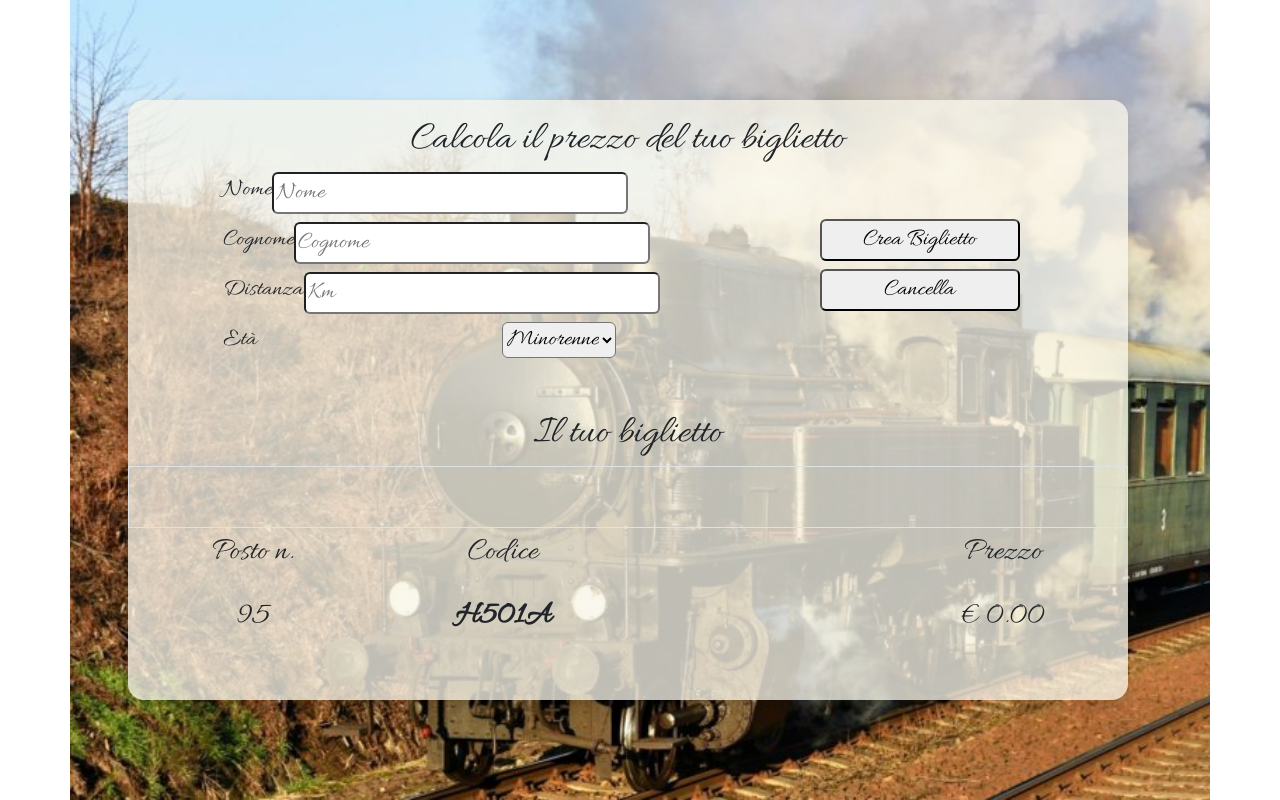
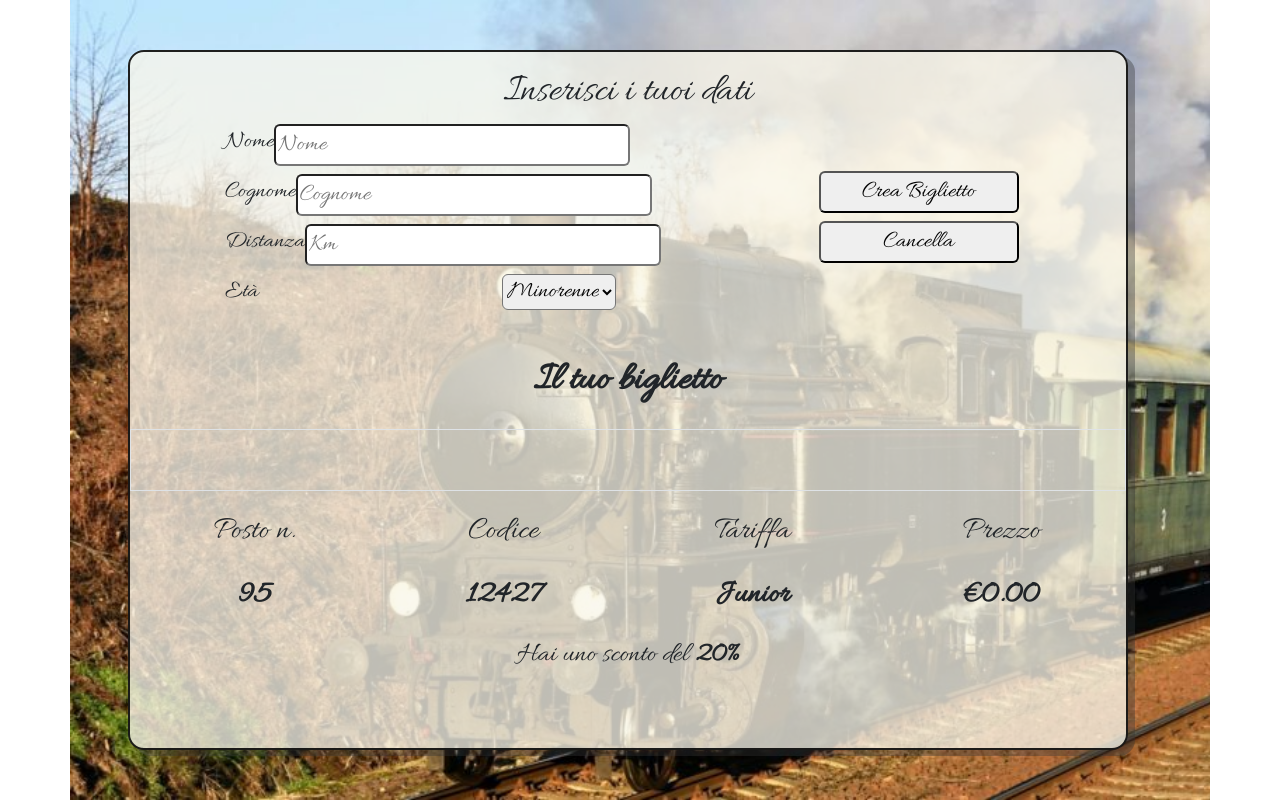
Before and after one commit to giomen88/js-biglietto-treno-form, a plain HTML site: page index.html in a window 1280 px wide. Both pictures are taken after a click on the button "Crea Biglietto". Drawn offline with nearby package versions, Linux system fonts and the light colour scheme.

Commit message:
finito senza validazione

```diff
--- a/css/style.css
+++ b/css/style.css
@@ -9,12 +9,14 @@
 
 .content {
     background-color: rgba(249, 246, 235, 0.767);
-    height: 600px;
+    height: 700px;
     width: 1000px;
     position: absolute;
     top: 50%;
     left: 50%;
     transform: translate(-50%, -50%);
+    border: 2px solid rgba(0, 0, 0, 0.873);
+    box-shadow: 7px 6px rgba(54, 54, 54, 0.384);
 }
 
 button {
--- a/index.html
+++ b/index.html
@@ -26,11 +26,11 @@
 <body>
     <div class="container">
 
-        <div class="row content rounded-4 shadow text-center align-items-between">
+        <div class="row content rounded-4 text-center align-items-between py-3">
 
-            <div class="info col-12 mt-3">
+            <div class="info col-12">
 
-                <h1 class="mb-2">Calcola il prezzo del tuo biglietto</h1>
+                <h1 class="mb-2">Inserisci i tuoi dati</h1>
 
                 <div class="row fs-4 justify-content-between">
 
@@ -70,11 +70,11 @@
 
             <div class="col-12 ticket">
 
-                <h1>Il tuo biglietto</h1>
+                <h1><strong>Il tuo biglietto</strong></h1>
 
                 <div class="row">
 
-                    <div class="col-12 border">
+                    <div class="col-12 border my-3">
                         <span id="name-paragraph" class="fs-1 me-4"></span>
                         <span id="surname-paragraph" class="fs-1"></span>
                     </div>
@@ -86,16 +86,21 @@
 
                     <div class="col">
                         <p class="fs-2">Codice</p>
-                        <p id="code-paragraph" class="fs-2"><strong>H501A</strong></p>
+                        <p id="code-paragraph" class="fs-2"></p>
                     </div>
 
                     <div class="col">
-                        <p id="discount-paragraph" class="fs-2"></p>
+                        <p class="fs-2">Tariffa</p>
+                        <p id="rate-paragraph" class="fs-2"></p>
                     </div>
 
                     <div class="col">
                         <p class="fs-2">Prezzo</p>
                         <p id="price-paragraph" class="fs-2"></p>
+                    </div>
+
+                    <div class="col-12">
+                        <p id="discount-paragraph" class="fs-3"></p>
                     </div>
 
                 </div>
--- a/js/script.js
+++ b/js/script.js
@@ -1,21 +1,11 @@
-// - CHIEDERE CHILOMETRI DA PERCORRERE
-// - CHIEDERE ETA'
-// - CALCOLARE PREZZO DEL BIGLIETTO (0.21€ PER KM)
-// - SCONTO 20% MINORENNI
-// - SCONTO 40% OVER 65
-// - PREZZO STAMPATO IN PAGINA CON MASSIMO DUE DECIMALI (CENTESIMI)
 
 const firstName = document.getElementById('first-name')
-console.log('nome ' + firstName.value)
 
 const lastName = document.getElementById('last-name')
-console.log('cognome ' + lastName.value)
 
 const distance = document.getElementById('distance')
-console.log('km ' + distance.value)
 
 const age = document.getElementById('age')
-console.log('età ' + age.value)
 
 const create = document.getElementById('create')
 
@@ -30,43 +20,70 @@ const surnameParagraph = document.getElementById('surname-paragraph')
 
 const seatParagraph = document.getElementById('seat-paragraph')
 
+const codeParagraph = document.getElementById('code-paragraph')
+
+const rateParagraph = document.getElementById('rate-paragraph')
+
 const discountParagraph = document.getElementById('discount-paragraph')
 
+// VALIDAZIONE
 
 
+// if (isNaN(distance.value) || distance.value < 1 || distance.value == '') {
+//     alert('La distanza inserita non è corretta!')
+// }
+
+// else {
 
 create.addEventListener('click', function () {
 
     let price = parseInt(distance.value * 0.21);
-    console.log(price)
+    console.log(price);
 
-    const random = Math.random()
+    const random = Math.random();
 
-    const minSeat = 1
-    const maxSeat = 100
+    const minSeat = 1;
+    const maxSeat = 100;
     const seat = Math.floor(random * (maxSeat + 1)) + minSeat;
+
+    const minCode = 4000;
+    const maxCode = 9000;
+    const code = Math.floor(random * (maxCode + 1)) + minCode;
+
+    const discountMessage = 'Hai uno sconto del ';
+
+    let rate = 'Adult';
 
     if (age.value === 'minor') {
         price = (price - price * 20 / 100).toFixed(2)
+        rate = 'Junior'
+        discountParagraph.innerHTML = discountMessage + '<strong>20%</strong>'
     }
 
     else if (age.value === 'senior') {
         price = (price - price * 40 / 100).toFixed(2)
+        rate = 'Senior'
+        discountParagraph.innerHTML = discountMessage + '<strong>40%</strong>'
     }
 
-    nameParagraph.innerHTML = firstName.value;
-    surnameParagraph.innerHTML = lastName.value;
-    priceParagraph.innerHTML = '€ ' + price;
-    seatParagraph.innerHTML = seat;
+    nameParagraph.innerHTML = `<strong>${firstName.value}</strong>`;
+    surnameParagraph.innerHTML = `<strong>${lastName.value}</strong>`;
+    seatParagraph.innerHTML = `<strong>${seat}</strong>`;
+    codeParagraph.innerHTML = `<strong>${code}</strong>`;
+    rateParagraph.innerHTML = `<strong>${rate}</strong>`;
+    priceParagraph.innerHTML = `<strong>€${price}</strong>`;
 })
 
 cancel.addEventListener('click', function () {
 
-    firstName.value = ''
-    lastName.value = ''
-    distance.value = ''
+    firstName.value = '';
+    lastName.value = '';
+    distance.value = '';
 
     nameParagraph.innerHTML = '';
     surnameParagraph.innerHTML = '';
+    seatParagraph.innerHTML = '';
+    rateParagraph.innerHTML = '';
     priceParagraph.innerHTML = '';
 })
+// }
```
